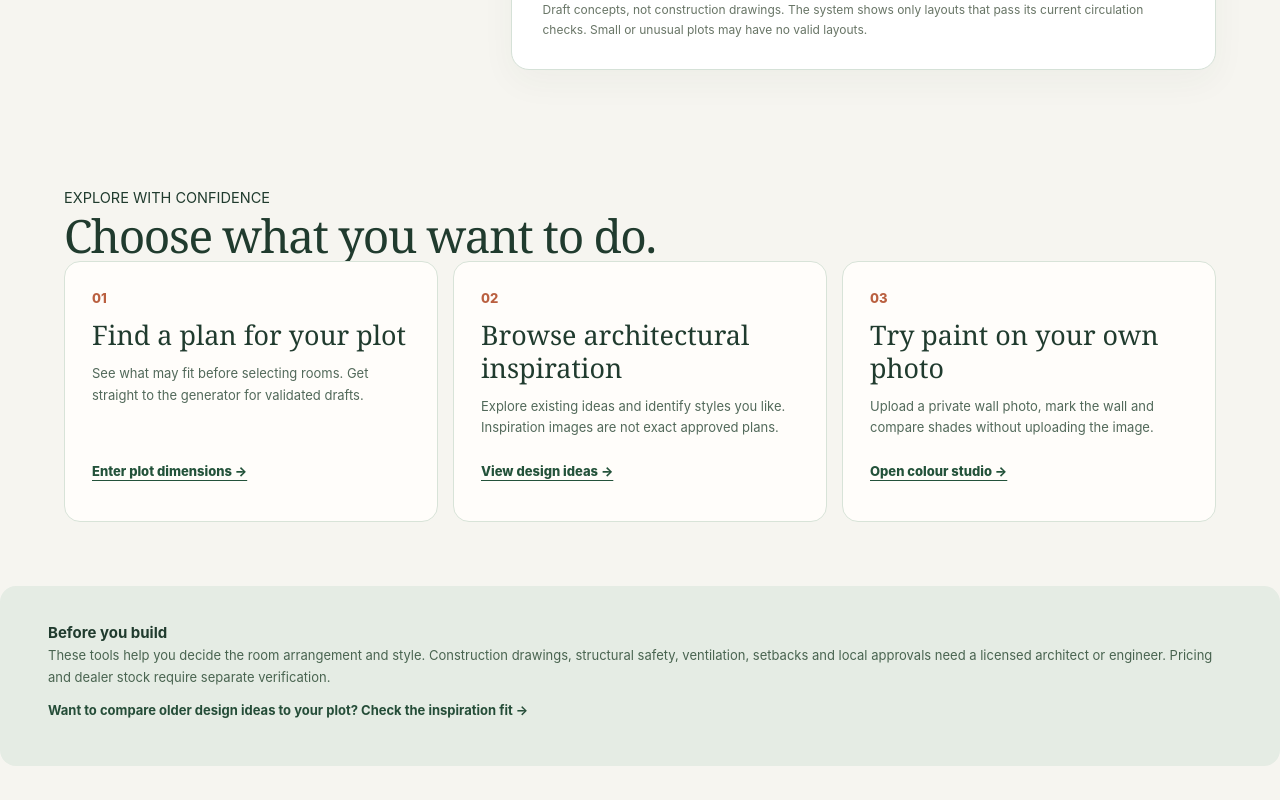
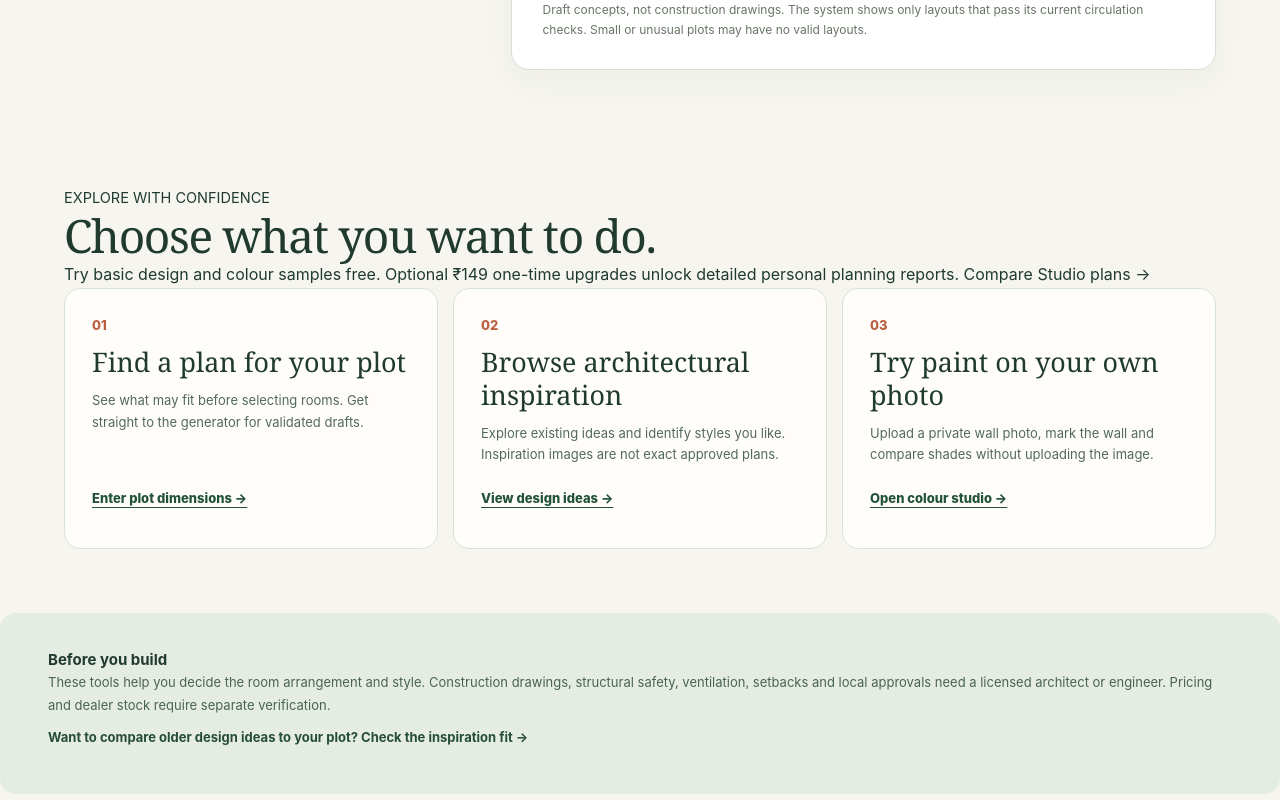
Before and after one commit to Neurolink-X/neerva-build, a Next.js app: page /design-studio in a window 1280 px wide. Shown: the part 1080-1880 px from the top of the page. Built offline with nearby package versions, Linux system fonts and the light colour scheme; no server answers.

Commit message:
marketing(studio): transparent free samples and ₹149 optional upgrades on landing

```diff
--- a/src/app/design-studio/page.tsx
+++ b/src/app/design-studio/page.tsx
@@ -20,7 +20,7 @@ export default function DesignStudioPage(){
    <div className="nstudio-photo"><Image src={homeReferencePhotos[1].src} fill priority sizes="(max-width:820px) 100vw, 45vw" alt="Real photograph of a premium house, shown as visual inspiration rather than a generated design"/><span>Real residential photography · style inspiration only</span></div>
   </section>
   <section className="nstudio-start" id="start"><div><p className="eyebrow">START HERE · ABOUT ONE MINUTE</p><h2>Tell us your plot size.</h2><p>We&apos;ll use the same dimensions when drawing room layouts and viewing the matching 3D building. Your road and car gate should face the same side.</p></div><StudioStartForm/></section>
-  <section className="nstudio-choices" aria-labelledby="nstudio-next"><p className="eyebrow">EXPLORE WITH CONFIDENCE</p><h2 id="nstudio-next">Choose what you want to do.</h2>
+  <section className="nstudio-choices" aria-labelledby="nstudio-next"><p className="eyebrow">EXPLORE WITH CONFIDENCE</p><h2 id="nstudio-next">Choose what you want to do.</h2><p>Try basic design and colour samples free. Optional ₹149 one-time upgrades unlock detailed personal planning reports. <Link href="/studio-pricing">Compare Studio plans →</Link></p>
    <div className="nstudio-choice-grid">
     <article><span>01</span><h3>Find a plan for your plot</h3><p>See what may fit before selecting rooms. Get straight to the generator for validated drafts.</p><Link href="#start">Enter plot dimensions →</Link></article>
     <article><span>02</span><h3>Browse architectural inspiration</h3><p>Explore existing ideas and identify styles you like. Inspiration images are not exact approved plans.</p><Link href="/design-studio/library">View design ideas →</Link></article>
```
